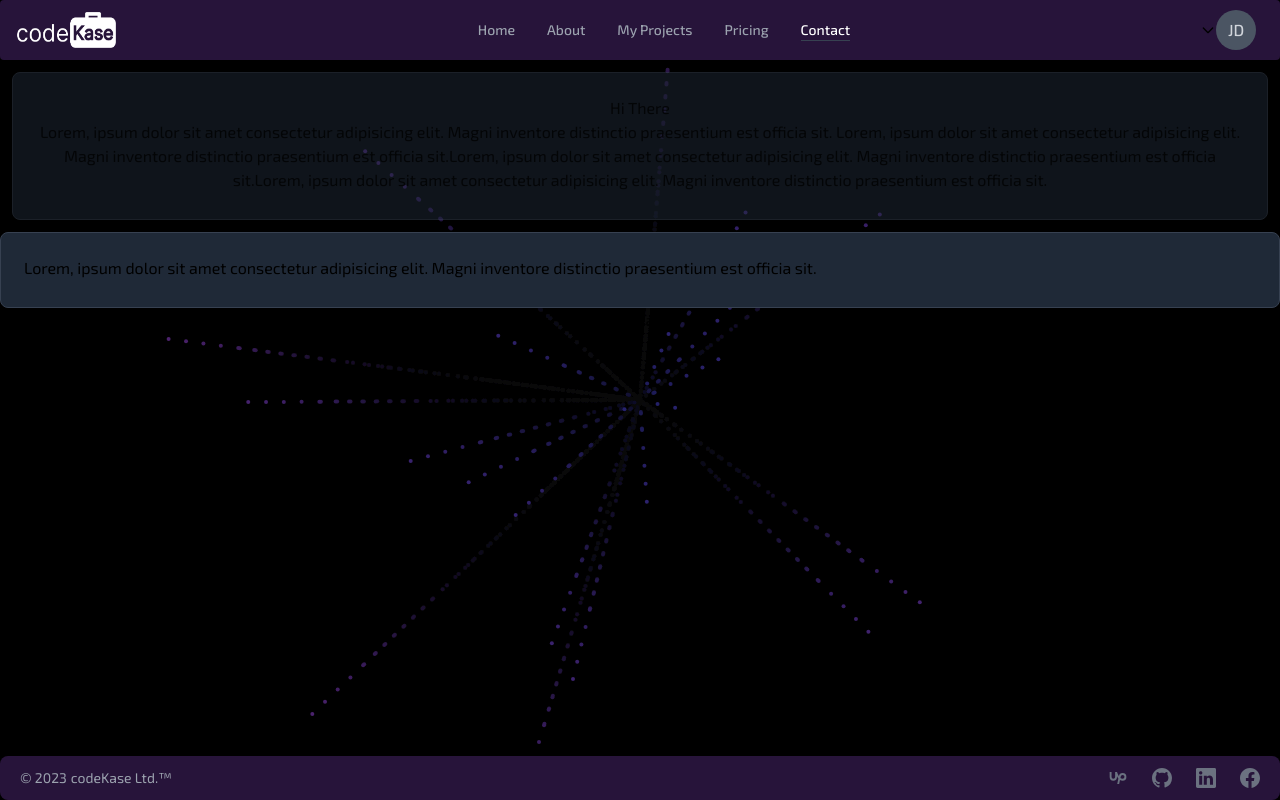
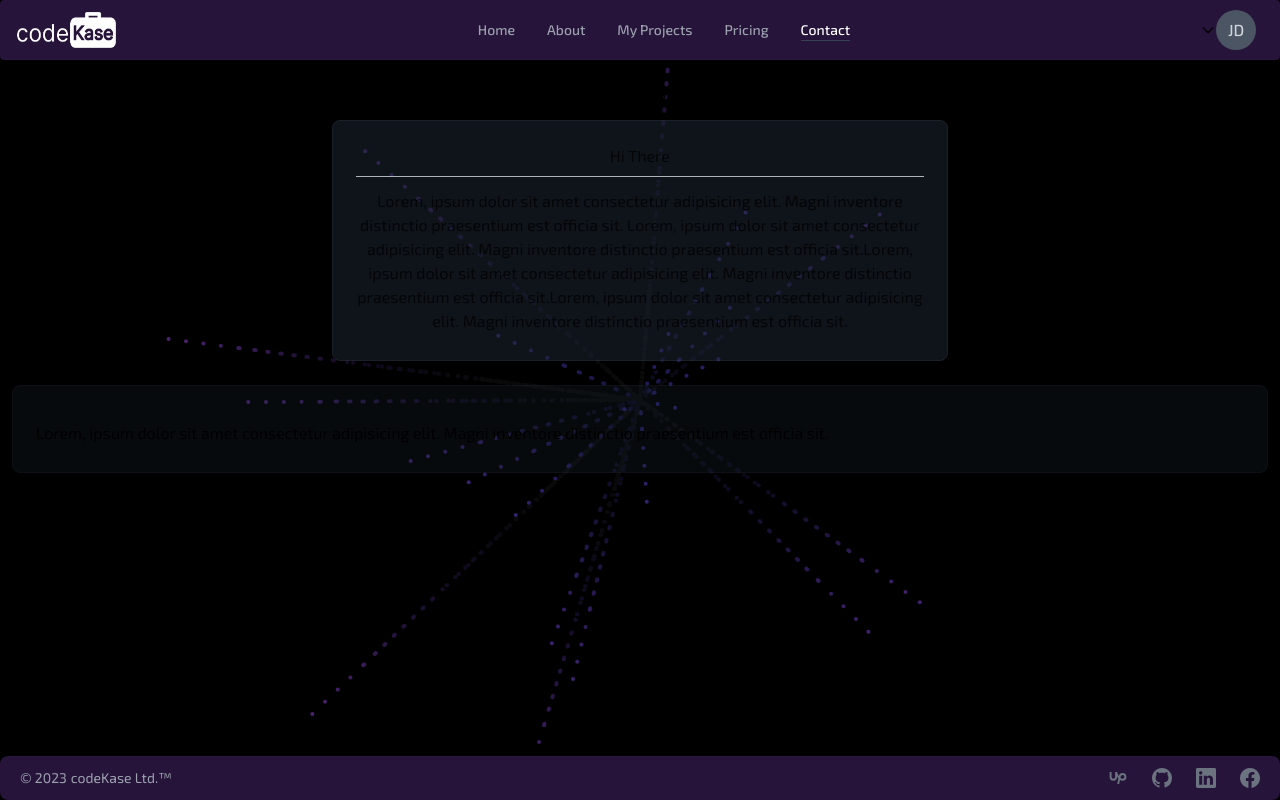
Before and after one commit to CaseySMiller/freelance-portfolio, a Next.js app: page /contact in a window 1280 px wide. Built offline with nearby package versions, Linux system fonts and the light colour scheme.

Commit message:
more default styling on OpacityCard, renamed it and made TS happy

```diff
--- a/src/app/components/TransparencyCard/TransparencyCard.tsx
+++ b/src/app/components/OpacityCard/OpacityCard.tsx
@@ -7,8 +7,8 @@ import { text } from "stream/consumers";
 interface tCardProps {
   title?: string;
   textContent: string;
-  bgOpacity?: number;
-  textOpacity?: number;
+  bgOpacity?: number | string;
+  textOpacity?: number | string;
   fullOonHover?: boolean;
   textClass?: string;
   titleClass?: string;
@@ -16,19 +16,18 @@ interface tCardProps {
   className?: string;
 }
 
-function TansparencyCard({
+function OpacityCard({
   title,
   textContent,
-  bgOpacity,
-  textOpacity,
+  bgOpacity = ".5",
+  textOpacity = ".75",
   fullOonHover = true,
   className,
   titleClass,
   textClass,
   bgClass,
 }: tCardProps) {
-  bgOpacity = bgOpacity || 1;
-  textOpacity = textOpacity || 1;
+
 
   const cardStyle = {
     bgStyle: {
@@ -45,17 +44,21 @@ function TansparencyCard({
   const bgClassTrue = bgClass || "";
   const classNameTrue = className || "";
 
-  const bgEl = useRef(null);
-  const textEl = useRef(null);
+  // set opacity props to strings if they are numbers
+  const bgOpacityStr = typeof bgOpacity === "number" ? bgOpacity.toString() : bgOpacity;
+  const textOpacityStr = typeof textOpacity === "number" ? textOpacity.toString() : textOpacity;
+
+  const bgEl = useRef<null | HTMLDivElement>(null);
+  const textEl = useRef<null | HTMLDivElement>(null);
 
   const handleEnter = () => {
-    bgEl.current.style.opacity = 1;
-    textEl.current.style.opacity = 1
+    bgEl.current ? bgEl.current.style.opacity = "1" : null;
+    textEl.current ? textEl.current.style.opacity = "1" : null;
   }
 
   const handleExit = () => {
-    bgEl.current.style.opacity = bgOpacity;
-    textEl.current.style.opacity = textOpacity
+    bgEl.current ? bgEl.current.style.opacity = bgOpacityStr : null;
+    textEl.current ? textEl.current.style.opacity = textOpacityStr : null;
   }
   // const handleExit = (e) => {e.target.style.opacity = .5}
   // const handleEnter = (e) => {console.log(bgBox.current.style.opacity)}
@@ -78,8 +81,8 @@ function TansparencyCard({
           className={`invisible relative flex-grow justify-center p-6 ${textClassTrue}`}
           style={cardStyle.textStyle}
         >
-          {title ? <h1 className={titleClassTrue}>{title}</h1> : null}
-          <p className={`relative border border-red-600 ${textClassTrue}`}>
+          {title ? <h2 className={`overflow-clip border-b pb-2 ${titleClassTrue}`}>{title}</h2> : null}
+          <p className={`relative border overflow-clip pt-3 ${textClassTrue}`}>
             {textContent}
           </p>
         </div>
@@ -91,9 +94,9 @@ function TansparencyCard({
           ref={textEl}
         >
           {title ? (
-            <h1 className={`overflow-clip ${titleClassTrue}`}>{title}</h1>
+            <h2 className={`overflow-clip border-b pb-2 ${titleClassTrue}`}>{title}</h2>
           ) : null}
-          <p className={`relative overflow-clip ${textClassTrue}`}>
+          <p className={`relative overflow-clip pt-3 ${textClassTrue}`}>
             {textContent}
           </p>
         </div>
@@ -102,4 +105,4 @@ function TansparencyCard({
   );
 }
 
-export default TansparencyCard;
+export default OpacityCard;
--- a/src/app/contact/page.tsx
+++ b/src/app/contact/page.tsx
@@ -1,18 +1,28 @@
-import TansparencyCard from "@/app/components/TransparencyCard/TransparencyCard"
+import OpacityCard from "../components/OpacityCard/OpacityCard";
+export default function Contact() {
+  const newStyle = {
+    backgroundColor: "red",
+  };
 
-export default function Contact() {
-    const newStyle = {
-        backgroundColor: "red"
-    }
-
-    return (
-        <div >
-            <div className="p-3 text-center">
-            <TansparencyCard title="Hi There" textContent="Lorem, ipsum dolor sit amet consectetur adipisicing elit. Magni inventore distinctio praesentium est officia sit. Lorem, ipsum dolor sit amet consectetur adipisicing elit. Magni inventore distinctio praesentium est officia sit.Lorem, ipsum dolor sit amet consectetur adipisicing elit. Magni inventore distinctio praesentium est officia sit.Lorem, ipsum dolor sit amet consectetur adipisicing elit. Magni inventore distinctio praesentium est officia sit." bgOpacity={0.5} textOpacity={.75} />
-            </div>
-            <TansparencyCard textContent="Lorem, ipsum dolor sit amet consectetur adipisicing elit. Magni inventore distinctio praesentium est officia sit." bgOpacity={1}/>
-            <h1 className="text-center">Contact</h1>
-        </div>
-    )
+  return (
+    <div>
+      <h1 className="text-center pt-6">Contact</h1>
+      <div className="p-3 text-center w-1/2 mx-auto">
+        <OpacityCard
+          title="Hi There"
+          textContent="Lorem, ipsum dolor sit amet consectetur adipisicing elit. Magni inventore distinctio praesentium est officia sit. Lorem, ipsum dolor sit amet consectetur adipisicing elit. Magni inventore distinctio praesentium est officia sit.Lorem, ipsum dolor sit amet consectetur adipisicing elit. Magni inventore distinctio praesentium est officia sit.Lorem, ipsum dolor sit amet consectetur adipisicing elit. Magni inventore distinctio praesentium est officia sit."
+          bgOpacity={0.5}
+          textOpacity={0.75}
+        />
+      </div>
+      <div className="p-3">
+        <OpacityCard
+          textContent="Lorem, ipsum dolor sit amet consectetur adipisicing elit. Magni inventore distinctio praesentium est officia sit."
+          bgOpacity={0.25}
+          textOpacity={1}
+        />
+      </div>
+    </div>
+  );
 }
 // Lorem, ipsum dolor sit amet consectetur adipisicing elit. Magni inventore distinctio praesentium est officia sit.
```
